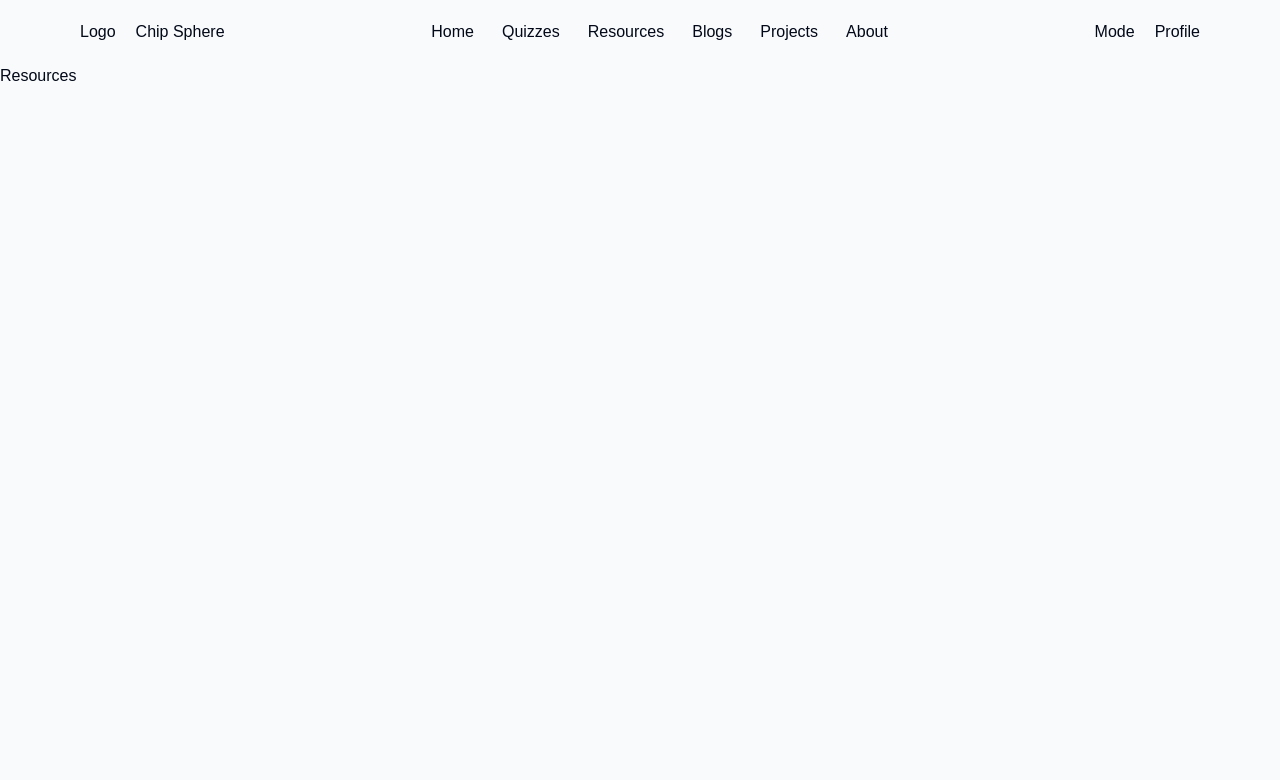
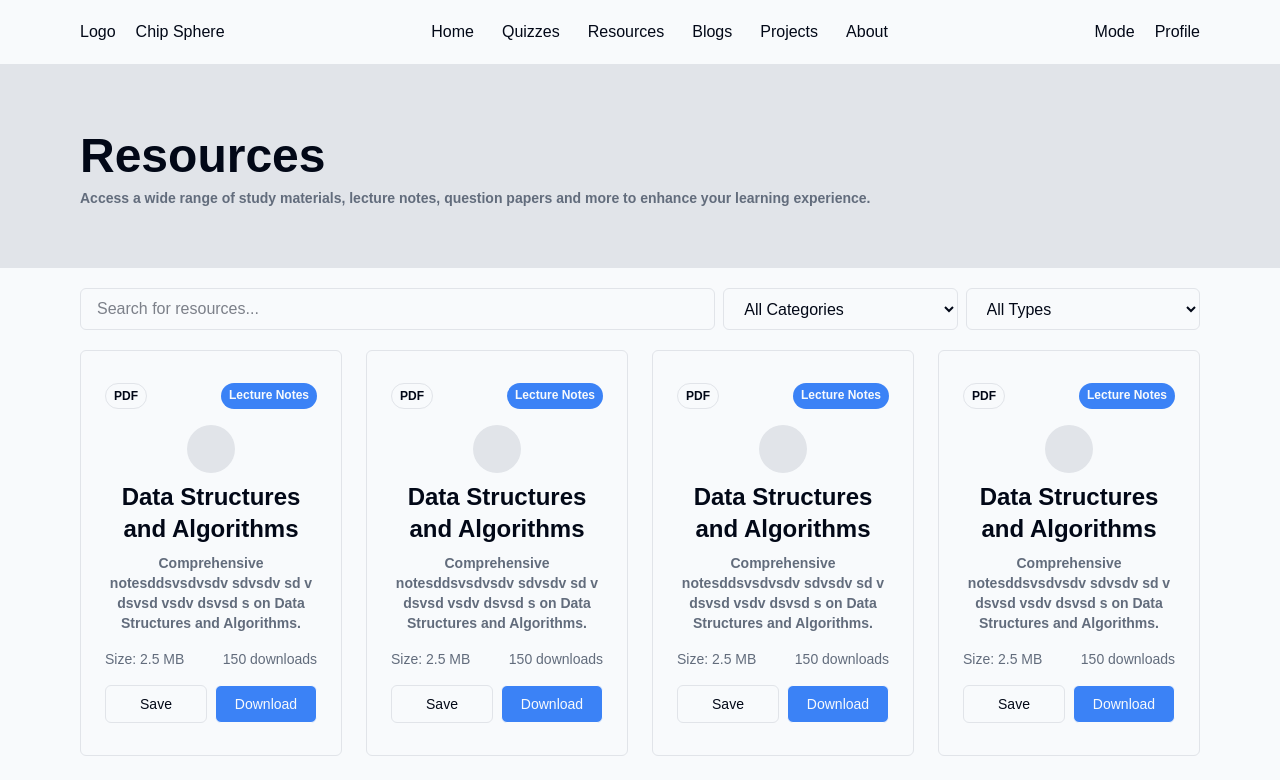
Before and after one commit to sanketyelugotla/Chip-Sphere, a Next.js app in the folder frontend/: page /resources in a window 1280 px wide. Shown: the top 780 px of the page. Built offline with nearby package versions, Linux system fonts and the light colour scheme.

Commit message:
Resource page major update 1

```diff
--- a/frontend/app/resources/page.jsx
+++ b/frontend/app/resources/page.jsx
@@ -1,7 +1,42 @@
+import ResourceCard from '@/components/ResourceCard'
 import React from 'react'
 
 export default function Resources() {
   return (
-    <div>Resources</div>
+    <div>
+      <div className='w-full py-10 px-15 md:py-15 md:px-20 bg-[var(--secondaryBackground)]'>
+        <h1 className='text-2xl md:text-5xl font-bold my-2'>Resources</h1>
+        <p className=' text-sm md:text-md font-semibold text-[var(--secondaryForeground)] text-wrap'>Access a wide range of study materials, lecture notes, question papers and more to enhance your learning experience.</p>
+      </div>
+      <div>
+        <div className='flex gap-2 sm:px-15 md:px-20 py-2 md:py-5' >
+          <input type="text" placeholder='Search for resources...' className='flex-3 border-1 px-4 py-2 border-[var(--secondaryBackground)] rounded-md' />
+          <select className='flex-1 border-1 px-4 py-2 border-[var(--secondaryBackground)] rounded-md'>
+            <option value="all">All Categories</option>
+            <option value="lecture-notes">Lecture Notes</option>
+            <option value="question-papers">Question Papers</option>
+            <option value="assignments">Assignments</option>
+          </select>
+
+          <select className='flex-1 border-1 px-4 py-2 border-[var(--secondaryBackground)] rounded-md'>
+            <option value="all">All Types</option>
+            <option value="pdf">PDF</option>
+            <option value="docx">DOCX</option>
+            <option value="ppt">PPT</option>
+          </select>
+        </div>
+        <div className='grid grid-cols-1 gap-6 md:grid-cols-4 px-15 md:px-20'>
+          <ResourceCard typeOfFile={"PDF"} typeOfMaterial="Lecture Notes" NameOfFile="Data Structures and Algorithms" descOfFile="Comprehensive notesddsvsdvsdv sdvsdv sd v dsvsd vsdv dsvsd s on Data Structures and Algorithms." SizeOfFIle="2.5 MB" NoOfDownloads={150} />
+          <ResourceCard typeOfFile={"PDF"} typeOfMaterial="Lecture Notes" NameOfFile="Data Structures and Algorithms" descOfFile="Comprehensive notesddsvsdvsdv sdvsdv sd v dsvsd vsdv dsvsd s on Data Structures and Algorithms." SizeOfFIle="2.5 MB" NoOfDownloads={150} />
+          <ResourceCard typeOfFile={"PDF"} typeOfMaterial="Lecture Notes" NameOfFile="Data Structures and Algorithms" descOfFile="Comprehensive notesddsvsdvsdv sdvsdv sd v dsvsd vsdv dsvsd s on Data Structures and Algorithms." SizeOfFIle="2.5 MB" NoOfDownloads={150} />
+          <ResourceCard typeOfFile={"PDF"} typeOfMaterial="Lecture Notes" NameOfFile="Data Structures and Algorithms" descOfFile="Comprehensive notesddsvsdvsdv sdvsdv sd v dsvsd vsdv dsvsd s on Data Structures and Algorithms." SizeOfFIle="2.5 MB" NoOfDownloads={150} />
+          <ResourceCard typeOfFile={"PDF"} typeOfMaterial="Lecture Notes" NameOfFile="Data Structures and Algorithms" descOfFile="Comprehensive notesddsvsdvsdv sdvsdv sd v dsvsd vsdv dsvsd s on Data Structures and Algorithms." SizeOfFIle="2.5 MB" NoOfDownloads={150} />
+          <ResourceCard typeOfFile={"PDF"} typeOfMaterial="Lecture Notes" NameOfFile="Data Structures and Algorithms" descOfFile="Comprehensive notesddsvsdvsdv sdvsdv sd v dsvsd vsdv dsvsd s on Data Structures and Algorithms." SizeOfFIle="2.5 MB" NoOfDownloads={150} />
+          <ResourceCard typeOfFile={"PDF"} typeOfMaterial="Lecture Notes" NameOfFile="Data Structures and Algorithms" descOfFile="Comprehensive notesddsvsdvsdv sdvsdv sd v dsvsd vsdv dsvsd s on Data Structures and Algorithms." SizeOfFIle="2.5 MB" NoOfDownloads={150} />
+          <ResourceCard typeOfFile={"PDF"} typeOfMaterial="Lecture Notes" NameOfFile="Data Structures and Algorithms" descOfFile="Comprehensive notesddsvsdvsdv sdvsdv sd v dsvsd vsdv dsvsd s on Data Structures and Algorithms." SizeOfFIle="2.5 MB" NoOfDownloads={150} />
+          <ResourceCard typeOfFile={"DOCX"} typeOfMaterial="Question Paper" NameOfFile="Computer Networks - Midterm" descOfFile="Midterm ques;sdmvsdv alkv asl vasvaslv asl  weewf wefwefewf t" SizeOfFIle="1.2 MB" NoOfDownloads={200} />
+        </div>
+      </div>
+    </div>
   )
 }
--- a/frontend/components/Navbar.jsx
+++ b/frontend/components/Navbar.jsx
@@ -12,7 +12,7 @@ export default function Navbar() {
   },[dark])
 
   return (
-    <nav className='w-full h-[4rem] flex gap-5 justify-between px-[5rem] items-center'>
+    <nav className='w-full h-[4rem]  flex gap-5 justify-between px-[5rem] items-center'>
       <div className='flex gap-5'>
         <h1>Logo</h1>
         <h1>Chip Sphere</h1>
--- /dev/null
+++ b/frontend/components/ResourceCard.jsx
@@ -0,0 +1,27 @@
+import React from 'react'
+
+function ResourceCard({typeOfFile,typeOfMaterial,NameOfFile,descOfFile,SizeOfFIle,NoOfDownloads}) {
+  return (
+    <div className=' flex flex-col gap-4 border-1 border-[var(--secondaryBackground)] rounded-md px-6 py-8 bg-[var(--background)]'>
+        <div className='flex justify-between'>
+            <p className=' text-xs py-1 font-bold px-2 border-1 border-[var(--secondaryBackground)] rounded-full'>{typeOfFile}</p>
+            <p className='text-xs py-1 font-bold px-2 rounded-full bg-[var(--blue)] text-[var(--background)]'>{typeOfMaterial}</p>
+        </div>
+        <div className='flex flex-col items-center gap-2'>
+            <p className='h-12 w-12 rounded-full bg-[var(--secondaryBackground)]'></p>
+            <h1 className='text-2xl font-bold text-wrap h-[64] overflow-hidden text-center'>{NameOfFile}</h1>
+            <p className='text-sm font-semibold text-center text-wrap h-[40] overflow-hidden  text-[var(--secondaryForeground)]'>{descOfFile}</p>
+        </div>
+        <div className='flex justify-between'>
+            <p className=' text-sm text-[var(--secondaryForeground)]'>Size: {SizeOfFIle}</p>
+            <p className=' text-sm text-[var(--secondaryForeground)]'>{NoOfDownloads} downloads</p>
+        </div>
+        <div className='flex justify-between gap-2'>
+            <button className='rounded-md w-[50%] py-2 text-sm text-[var(--foreground)] bg-[var(--Background)] border-1 border-[var(--secondaryBackground)]'> Save</button>
+            <button className='rounded-md w-[50%] py-2 text-sm text-[var(--background)] bg-[var(--blue)] border-1'> Download</button>
+        </div>
+    </div>
+  )
+}
+
+export default ResourceCard
--- a/frontend/styles/globals.css
+++ b/frontend/styles/globals.css
@@ -3,10 +3,10 @@
 :root {
   --background: #f8fafc;
   --containerBackground: #ffffff;
-  --secondaryBackground: #f1f5f9;
+  --secondaryBackground: #e1e4e9;
   --secondaryText: #eaeaea;
   --foreground: #020817;
-  --secondaryForeground: #556072;
+  --secondaryForeground: #626c7c;
   --blue:#3b82f6;
 }
 
```
